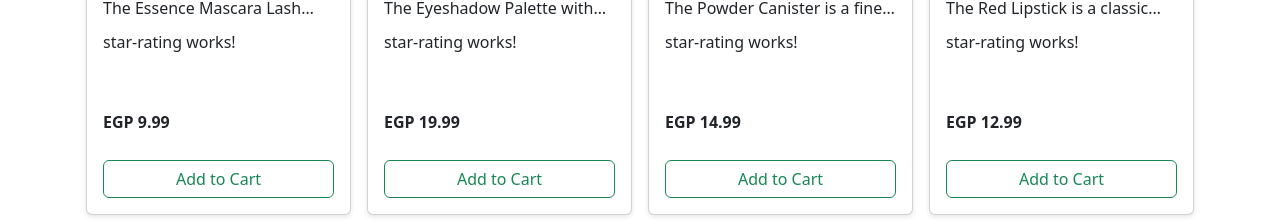
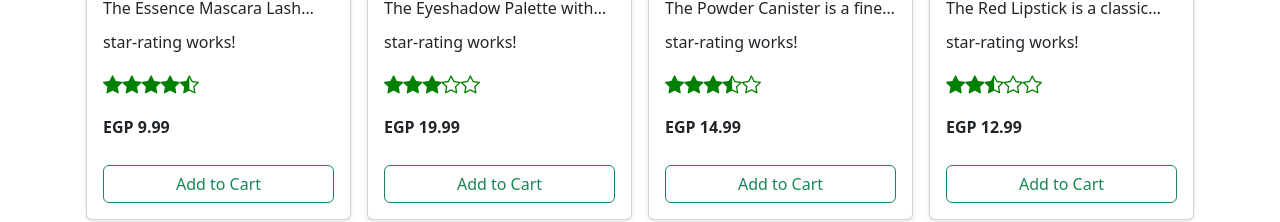
Before and after one commit to Nadersaye/E-commerce, an Angular app: page / in a window 1280 px wide. Shown: the part 386-608 px from the top of the page. Built offline with nearby package versions, Linux system fonts and the light colour scheme.

Commit message:
Add Bootstrap Icons stylesheet import to global styles

```diff
--- a/src/styles.css
+++ b/src/styles.css
@@ -1 +1,2 @@
 /* You can add global styles to this file, and also import other style files */
+@import 'bootstrap-icons/font/bootstrap-icons.css';
```
